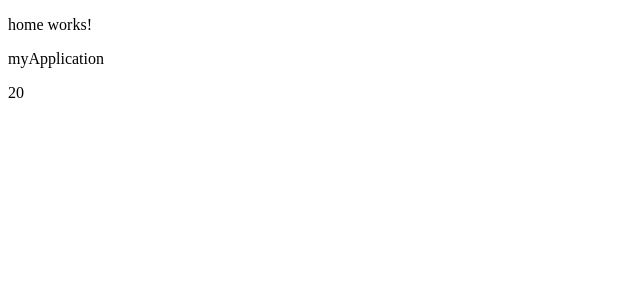
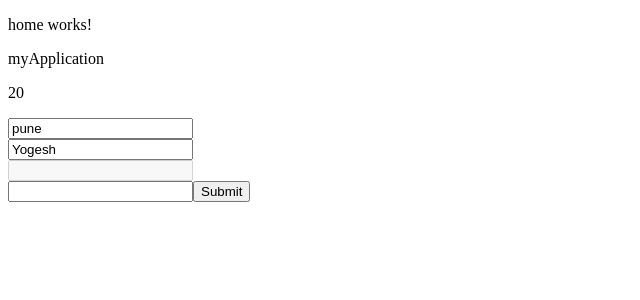
Before and after one commit to Yogesh815131/MyCode, an Angular app in the folder anguler/myApplication/: page / in a window 1280 px wide. Shown: the top 300 px of the page, without its empty margins (0-640 px from the left). Built offline with nearby package versions, Linux system fonts and the light colour scheme.

Commit message:
databinding practice

```diff
--- a/anguler/myApplication/src/app/app.component.html
+++ b/anguler/myApplication/src/app/app.component.html
@@ -2,3 +2,14 @@
 <router-outlet></router-outlet>
 <p>{{title}}</p>
 <p>{{a}}</p>
+
+<input type="text" value="{{city}}"><!-- {{city}} ==> String interpulation -->
+<br>
+<input type="text" [value]="myName">
+<br>
+<input type="text" disabled="!{{isDisable}}">
+<br>
+<input type="text" [disabled]="!isDisable">
+
+<button (click)="submit()">Submit</button>
+<p>{{name}}</p>
--- a/anguler/myApplication/src/app/app.component.ts
+++ b/anguler/myApplication/src/app/app.component.ts
@@ -8,4 +8,15 @@ import { Component } from '@angular/core';
 export class AppComponent {
   title = 'myApplication';
   a = 20;
+  city: string = "pune";
+  myName = "Yogesh";
+  isDisable = true;
+  name! : string;
+
+  constructor(){}
+
+  submit(){
+    this.name = "Yogesh";
+  }
+
 }
--- a/anguler/myApplication/src/app/app.module.ts
+++ b/anguler/myApplication/src/app/app.module.ts
@@ -4,11 +4,13 @@ import { BrowserModule } from '@angular/platform-browser';
 import { AppRoutingModule } from './app-routing.module';
 import { AppComponent } from './app.component';
 import { HomeComponent } from './home/home.component';
+import { DatabindingComponent } from './databinding/databinding.component';
 
 @NgModule({
   declarations: [
     AppComponent,
-    HomeComponent
+    HomeComponent,
+    DatabindingComponent
   ],
   imports: [
     BrowserModule,
--- /dev/null
+++ b/anguler/myApplication/src/app/databinding/databinding.component.html
@@ -0,0 +1 @@
+<p>databinding works!</p>
```
Also changed, not shown: anguler/myApplication/src/app/databinding/databinding.component.ts (added, +10 -0 lines), anguler/myApplication/src/app/databinding/databinding.component.css (added), 1 other file (tests, documents, lock files or other folders).
